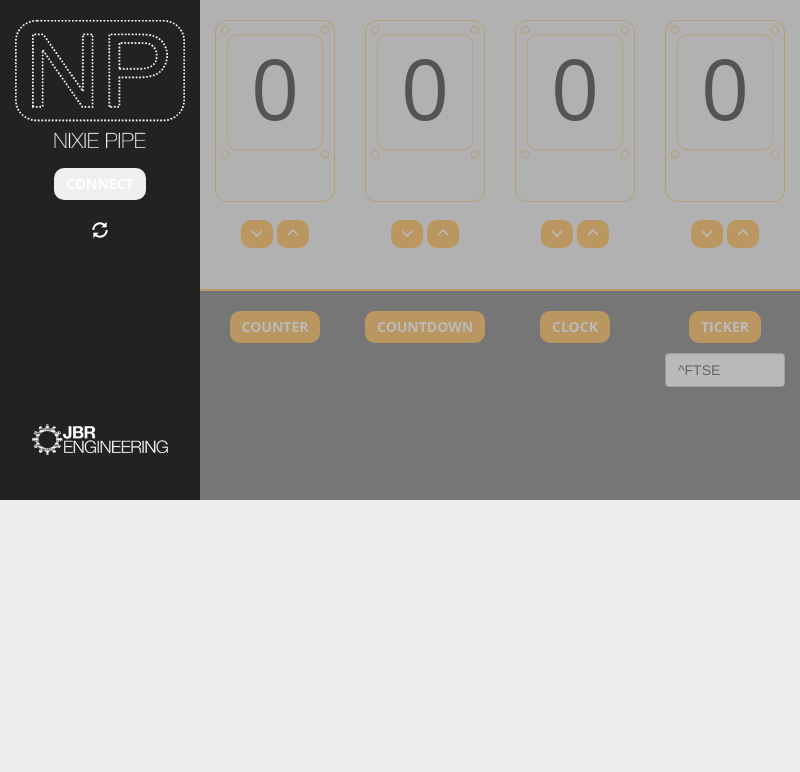
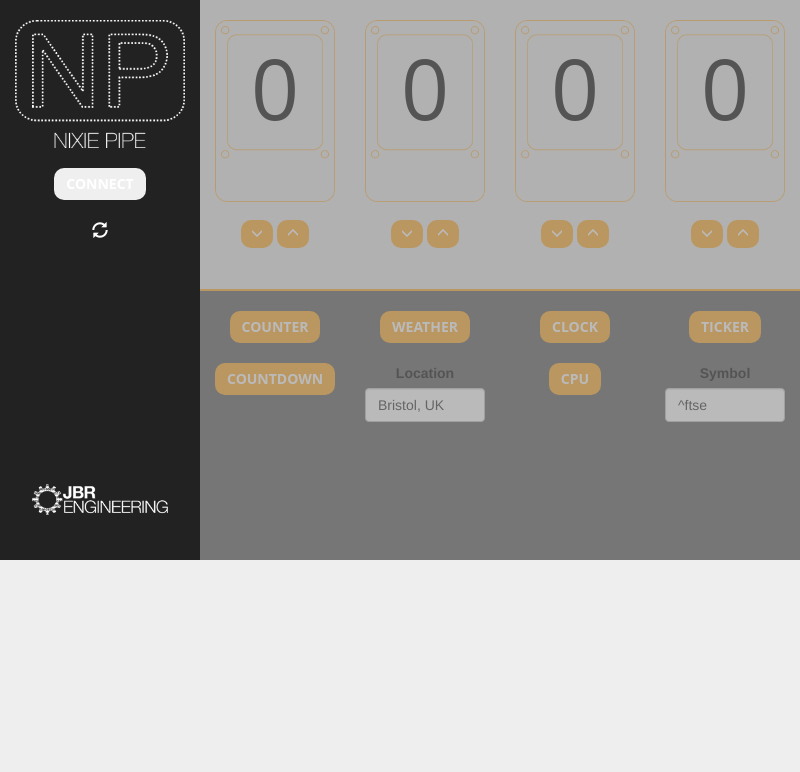
Before and after one commit to tuna-f1sh/electron-nixiepipe, an Electron app: page app/index.html in a window 800 px wide. Drawn offline with nearby package versions, Linux system fonts and the light colour scheme; no server answers.

Commit message:
Weather and CPU buttons and some housekeeping

```diff
--- a/app/index.html
+++ b/app/index.html
@@ -95,17 +95,46 @@
             <div class='col-xs-12'>
               <div class='row text-center'>
               <div class='col-xs-3'>
-                <button type="buttons" class="btn btn-primary pipe-functions" id="cycle" onclick="runCounter();">Counter</button>
+                <div class='row'>
+                  <div class='col-xs-12'>
+                    <button type="buttons" class="btn btn-primary pipe-functions" id="cycle" onclick="runCounter();">Counter</button>
+                  </div>
+                  <div class='col-xs-12 padding-top'>
+                    <button type="buttons" class="btn btn-primary pipe-functions" id="cdown" onclick="countDown();">Countdown</button>
+                  </div>
+                </div>
               </div>
               <div class='col-xs-3'>
-                <button type="buttons" class="btn btn-primary pipe-functions" id="cdown" onclick="countDown();">Countdown</button>
+                <div class='row'>
+                  <div class='col-xs-12'>
+                    <button type="buttons" class="btn btn-primary pipe-functions" id="weather" onclick="weather();">Weather</button>
+                  </div>
+                  <div class='col-xs-12 form-group padding-top'>
+                    <label>Location</label>
+                    <input type="symbol" class="form-control function-input" id="lon" placeholder="lon" value="Bristol, UK"></label>
+                  </div>
+                </div>
               </div>
               <div class='col-xs-3'>
-                <button type="buttons" class="btn btn-primary pipe-functions" id="clock" onclick="clock();">Clock</button>
+                <div class='row'>
+                  <div class='col-xs-12'>
+                    <button type="buttons" class="btn btn-primary pipe-functions" id="clock" onclick="clock();">Clock</button>
+                  </div>
+                  <div class='col-xs-12 padding-top'>
+                    <button type="buttons" class="btn btn-primary pipe-functions" id="cpu" onclick="cpu();">CPU</button>
+                  </div>
+                </div>
               </div>
               <div class='col-xs-3'>
-                <button type="buttons" class="btn btn-primary pipe-functions" id="ticker" onclick="stockTicker();">Ticker</button>
-                <input type="symbol" class="form-control" id="stock-symbol" placeholder="Stock symbol" value="^FTSE">
+                <div class='row'>
+                  <div class='col-xs-12'>
+                    <button type="buttons" class="btn btn-primary pipe-functions" id="ticker" onclick="stockTicker();">ticker</button>
+                  </div>
+                  <div class='col-xs-12 form-group padding-top'>
+                    <label class=''>Symbol</label>
+                    <input type="symbol" class="form-control function-input" id="stock-symbol" placeholder="stock symbol" value="^ftse">
+                  </div>
+                </div>
               </div>
               </div>
             </div>
--- a/app/js/index.js
+++ b/app/js/index.js
@@ -2,9 +2,15 @@ const {ipcRenderer} = require('electron')
 const ColorPicker = require('simple-color-picker');
 window.$ = window.jQuery = require('jquery');
 
+// API tools
 var Forecast = require('forecast');
 var yahooFinance = require('yahoo-finance');
+var os  = require('os-utils');
+var NodeGeocoder = require('node-geocoder');
+// API keys in .env file
+require('dotenv').config()
 
+// setup active GUI stuff
 var colourdivs = $('.colour-picker').get().reverse()
 var pipeh1 = $('.pipe-h1').get().reverse()
 var pipeButtonUp = $('.pipe-up').get().reverse()
@@ -14,18 +20,31 @@ let colourpickers = []
 
 var cycleTask = null
 
-// Initialize
-// var forecast = new Forecast({
-//   service: 'darksky',
-//   key: '4d998b0ebffb98ba2ea2ebd826a31da6',
-//   units: 'celcius',
-//   cache: true,      // Cache API requests
-//   ttl: {            // How long to cache requests. Uses syntax from moment.js: http://momentjs.com/docs/#/durations/creating/
-//     minutes: 30,
-//     seconds: 0
-//   }
-// });
+// Initialize forcast
+var forecast = new Forecast({
+  service: 'darksky',
+  key: process.env.DARKSKY_API,
+  units: 'celcius',
+  cache: true,      // Cache API requests
+  ttl: {            // How long to cache requests. Uses syntax from moment.js: http://momentjs.com/docs/#/durations/creating/
+    minutes: 60,
+    seconds: 0
+  }
+});
 
+// Geocoder setup for lon/lat from location
+var options = {
+  provider: 'google',
+
+  // Optional depending on the providers
+  httpAdapter: 'https', // Default
+  apiKey: process.env.GOOGLE_API, // for Mapquest, OpenCage, Google Premier
+  formatter: null         // 'gpx', 'string', ...
+};
+
+var geocoder = NodeGeocoder(options);
+
+// do all this on window load (script loaded at end anyway but might as well be sure)
 window.onload = function windowLoad() {
 
   for (var i = 0; i < colourdivs.length; i++ ) {
@@ -286,6 +305,105 @@ function stockTicker() {
   }
 }
 
+function cpu() {
+  var id = $("#cpu")
+
+  var displayCpu = () => {
+    os.cpuUsage(function(v){
+        v *= 100;
+        // console.log( 'CPU Usage (%): ' + v );
+        ipcRenderer.send('number-update', -1, v);
+        setPipeh1(v)
+    });
+  }
+
+  // first press, start clock
+  if (cycleTask === null) {
+    pipeFuncButtons.prop('disabled', true);
+
+    id.css('color',"red")
+    id.text("stop")
+    id.prop('disabled', false);
+
+    displayCpu()
+
+    // update the display using timer every 1s
+    cycleTask = setInterval( function() {
+      displayCpu();
+    }, 1000)
+
+  // second press, stop clock
+  } else {
+    clearInterval(cycleTask)
+    cycleTask = null
+    id.removeAttr('style');
+    id.text("Cpu")
+    pipeFuncButtons.prop('disabled', false);
+  }
+}
+
+function weather() {
+  var id = $("#weather")
+
+  var city = $('#lon').val()
+
+  var lon;
+  var lat;
+
+  var displayWeather = () => {
+    forecast.get([lat, lon], function(err, weather) {
+      // display celius
+      ipcRenderer.send('number-update', -1, Math.abs(weather.currently.temperature));
+      // display negagtive as blue
+      if (weather.currently.temperature < 0)
+        ipcRenderer.send('colour-update', -1, {'r': 0, 'g': 0, 'b': 255} ) ;
+      // show on GUI display
+      setPipeh1(Math.abs(weather.currently.temperature))
+    });
+  }
+
+
+  // first press, start clock
+  if (cycleTask === null) {
+    pipeFuncButtons.prop('disabled', true);
+    id.css('color',"red")
+    id.text("stop")
+
+    geocoder.geocode(city, function(err, res) {
+      if (err || (typeof res == "undefined")) {
+        // $('#lon').style.background = "red";
+        id.prop('disabled', false);
+      } else {
+        // $('#lon').removeAttr('style');
+        console.log(res);
+        lon = res[0].longitude
+        lat = res[0].latitude;
+
+        // enable stop button
+        id.css('color',"red")
+        id.text("stop")
+        id.prop('disabled', false);
+
+        displayWeather();
+
+        // update the display using timer every 60s
+        cycleTask = setInterval( function() {
+          displayWeather();
+        }, 60000)
+      }
+    });
+
+  // second press, stop clock
+  } else {
+    clearInterval(cycleTask)
+    cycleTask = null
+    id.removeAttr('style');
+    id.text("Weather")
+    pipeFuncButtons.prop('disabled', false);
+  }
+}
+
+
 ipcRenderer.on('connected', (event,ver) => {
   var button = document.querySelector("#connect")
 
--- a/app/less/index.less
+++ b/app/less/index.less
@@ -7,7 +7,7 @@ html,
 body {
     background: @gray-lighter;
     width: 800px;
-    height: 500px;
+    height: 560px;
     overflow: hidden;
     -webkit-app-region: drag;
     -webkit-user-select: none;
@@ -159,6 +159,14 @@ body {
   border-top: 2px solid @theme-primary;
 }
 
+.pipe-functions {
+  // margin-bottom: 20px;
+}
+
+.function-input {
+  margin-bottom: 10px;
+}
+
 .darkClass
 {
     background-color: @gray-light;
@@ -226,9 +234,6 @@ body {
   border: 2px solid @theme-primary;
 }
 
-#stock-symbol {
-  margin-top: 10px;
-}
 
 .logo-row {
   position: relative;
@@ -236,5 +241,5 @@ body {
 
 .logo-col {
   position: absolute;
-  bottom: -170px
+  bottom: -230px
 }
--- a/main.js
+++ b/main.js
@@ -42,8 +42,10 @@ function createWindow () {
   // Create the browser window.
   win = new BrowserWindow({
     width: 800,
-    height: 500,
-    resizable: false
+    height: 560,
+    resizable: false,
+    maximizable: false,
+    fullscreenable: false
   })
 
   // and load the index.html of the app.
@@ -55,6 +57,7 @@ function createWindow () {
 
   // Open the DevTools.
   // win.webContents.openDevTools()
+  win.setMenu(null);
 
   // Emitted when the window is closed.
   win.on('closed', () => {
--- a/package.json
+++ b/package.json
@@ -16,16 +16,19 @@
   "author": "John Whittington <node@jbrengineering.co.uk> (http://jbrengineering.co.uk)",
   "license": "GPL-3.0",
   "dependencies": {
+    "dotenv": "^4.0.0",
+    "electron": "^1.4.15",
+    "electron-rebuild": "^1.4.0",
     "forecast": "^0.3.2",
     "jquery": "^3.1.1",
     "nixiepipe": "^1.0.0",
+    "node-geocoder": "^3.15.2",
     "serialport": "^4.0.6",
     "simple-color-picker": "^0.1.1",
     "yahoo-finance": "^0.2.16"
   },
   "devDependencies": {
     "electron-packager": "^8.4.0",
-    "electron-rebuild": "^1.4.0",
     "npm-packager": "0.0.2"
   }
 }
```
Also changed, not shown: app/css/index.css, 1 other file.
